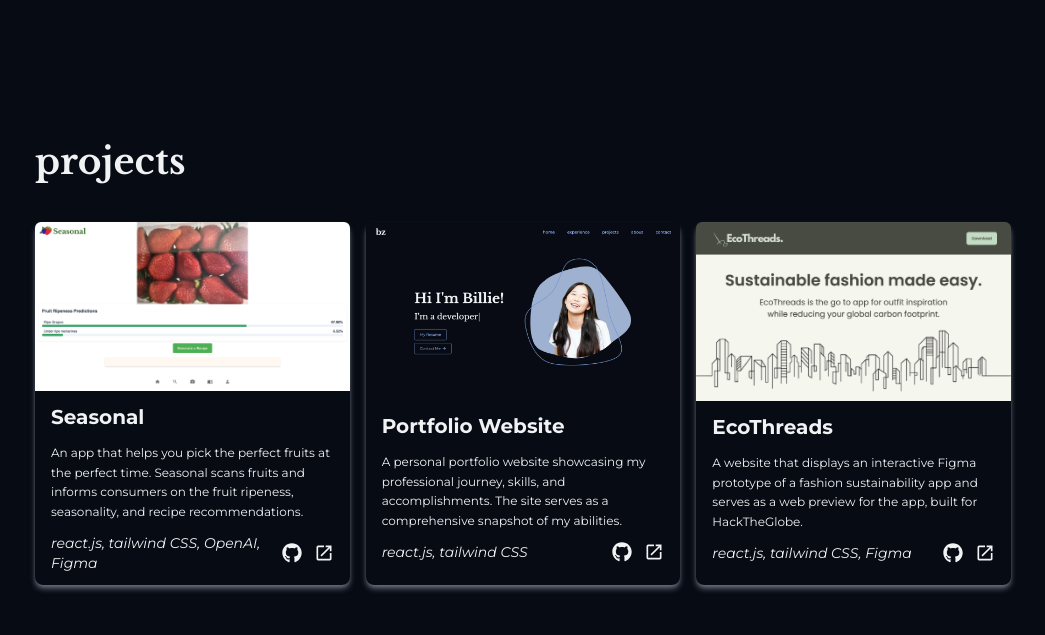
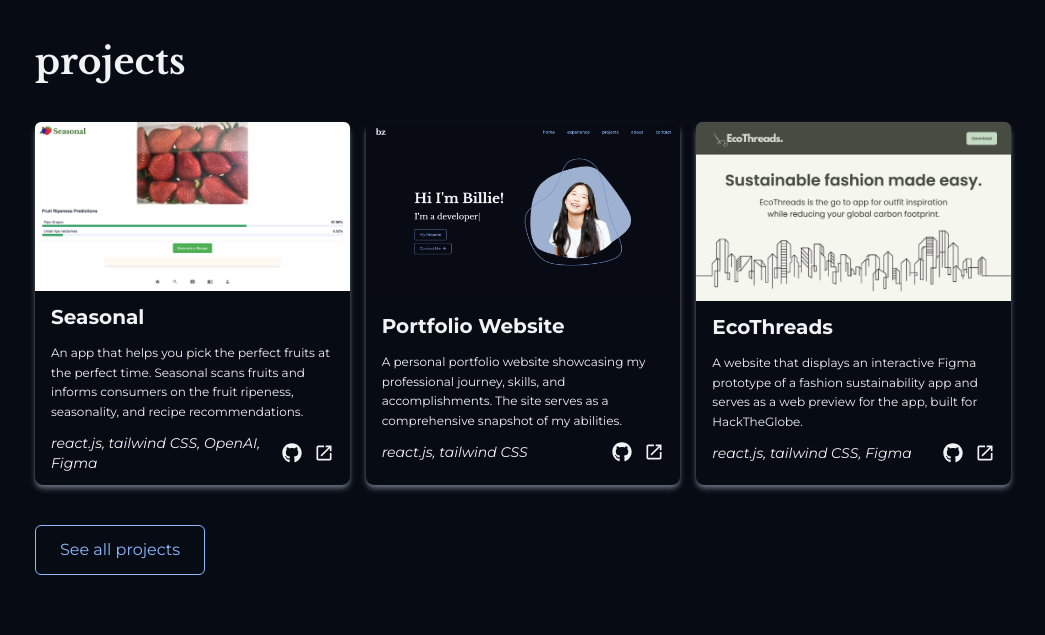
Before and after one commit to billie-zhang/portfolio-page, a React (Create React App) app: page / in a window 1280 px wide. Shown: the part 2500-3135 px from the top of the page, without its empty margins (117-1162 px from the left). Built offline with nearby package versions, Linux system fonts and the light colour scheme; a web font is replaced by a local one.

Commit message:
update ui for projects and leadership

```diff
--- a/src/home/Leadership.jsx
+++ b/src/home/Leadership.jsx
@@ -37,7 +37,7 @@ const Leadership = () => {
   return (
     <div
       name="experience"
-      className="h-[1650px] sm:h-[1200px] md:h-[1200px] lg:h-[800px] w-full pt-[110px] bg-almost-black text-light-grey"
+      className="h-[1650px] sm:h-[1200px] md:h-[1200px] lg:h-[700px] w-full pt-[110px] bg-almost-black text-light-grey"
     >
       <div
         className="max-w-screen-lg p-6 mx-auto flex flex-col justify-center w-full h-auto"
--- a/src/home/ProjectsPreview.jsx
+++ b/src/home/ProjectsPreview.jsx
@@ -7,6 +7,7 @@ import bbl from "../assets/bbl.png";
 import eco from "../assets/ecothreads.png";
 import AOS from "aos";
 import "aos/dist/aos.css";
+import { Link } from "react-router-dom";
 
 const Projects = () => {
   useEffect(() => {
@@ -66,7 +67,7 @@ const Projects = () => {
           <h2 className="font-signature text-4xl font-bold inline">projects</h2>
           {/* <p className="py-4">some fun stuff I've created!</p> */}
         </div>
-        <div className="grid grid-cols-2 lg:grid-cols-3 gap-16 lg:gap-4 px-12 sm:px-0">
+        <div className="grid grid-cols-2 lg:grid-cols-3 gap-16 lg:gap-4 px-12 pb-7 sm:px-0">
           {projects.map(({ id, src, title, desc, lang, github, link }) => (
             <div
               key={id}
@@ -109,6 +110,12 @@ const Projects = () => {
             </div>
           ))}
         </div>
+        <Link
+          to={"/projects"}
+          className="text-light-blue border border-light-blue w-fit px-6 py-3 my-3 flex items-center rounded-md transition ease-in-out duration-500 hover:text-white hover:bg-light-blue cursor-pointer"
+        >
+          See all projects
+        </Link>
       </div>
     </div>
   );
--- a/src/pages/Projects.jsx
+++ b/src/pages/Projects.jsx
@@ -5,6 +5,8 @@ import seasonal from "../assets/Seasonal.png";
 import bzwebsite from "../assets/website.png";
 import bbl from "../assets/bbl.png";
 import eco from "../assets/ecothreads.png";
+import AOS from "aos";
+import "aos/dist/aos.css";
 
 const Projects = () => {
   const projects = [
@@ -51,7 +53,11 @@ const Projects = () => {
       name="projects"
       className="h-full pt-[130px] bg-almost-black w-full text-light-grey"
     >
-      <div className="max-w-screen-lg p-6 mx-auto flex flex-col justify-center w-full">
+      <div
+        className="max-w-screen-lg p-6 mx-auto flex flex-col justify-center w-full"
+        data-aos="fade-up"
+        data-aos-once
+      >
         <div className="pb-10">
           <h2 className="font-signature text-4xl font-bold inline">projects</h2>
           {/* <p className="py-4">some fun stuff I've created!</p> */}
```
